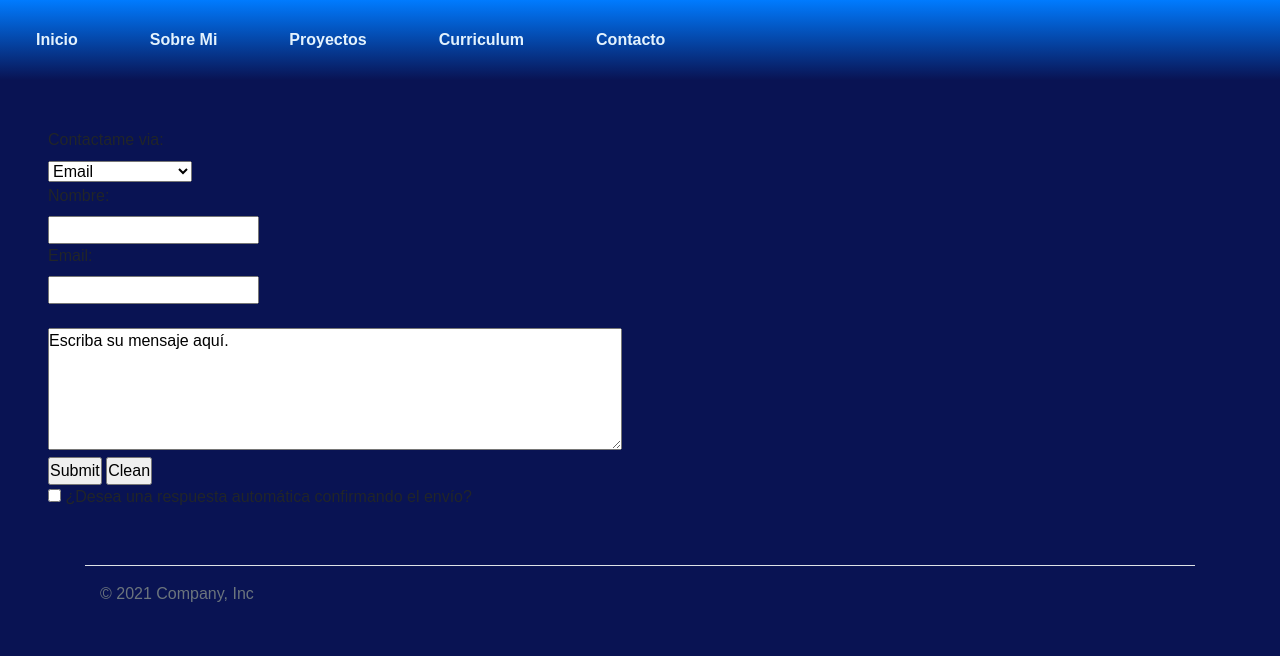
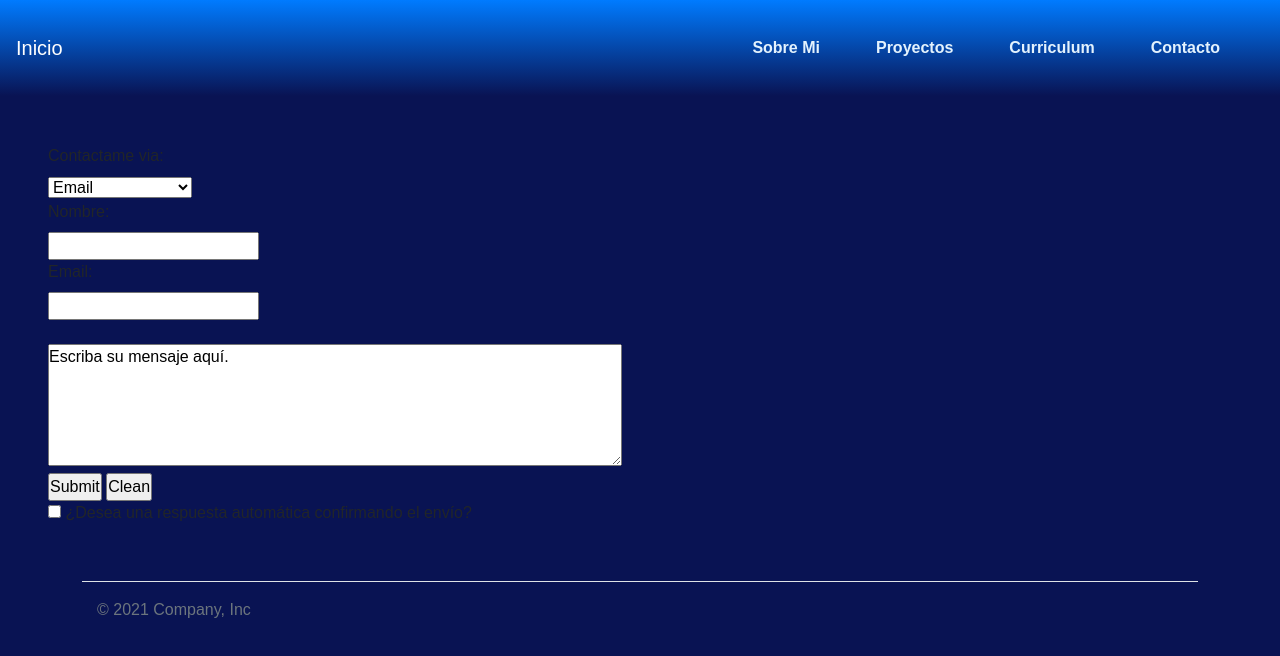
Before and after one commit to Luciano-Tarsia/DesarrolloWeb-CoderHouse, a plain HTML site: page contacto.html in a window 1280 px wide. Drawn offline with nearby package versions, Linux system fonts and the light colour scheme; a web font is replaced by a local one.

Commit message:
Menu hamburguesa

```diff
--- a/contacto.html
+++ b/contacto.html
@@ -6,37 +6,42 @@
     <meta name="viewport" content="width=device-width, initial-scale=1.0">
     <title>Document</title>
 
-    <link rel="stylesheet" href="archivo.css"/>
-
     <link href="https://fonts.googleapis.com/css2?family=Orbitron&family=Zen+Kaku+Gothic+Antique:wght@300;400&display=swap" rel="stylesheet">
 
     <link rel="stylesheet" href="https://maxcdn.bootstrapcdn.com/bootstrap/4.0.0/css/bootstrap.min.css" integrity="sha384-Gn5384xqQ1aoWXA+058RXPxPg6fy4IWvTNh0E263XmFcJlSAwiGgFAW/dAiS6JXm" crossorigin="anonymous">
     <script src="https://maxcdn.bootstrapcdn.com/bootstrap/4.0.0/js/bootstrap.min.js" integrity="sha384-JZR6Spejh4U02d8jOt6vLEHfe/JQGiRRSQQxSfFWpi1MquVdAyjUar5+76PVCmYl" crossorigin="anonymous"></script>
 
+    <link
+      href="https://cdn.jsdelivr.net/npm/bootstrap@5.1.3/dist/css/bootstrap.min.css"
+      rel="stylesheet"
+      integrity="sha384-1BmE4kWBq78iYhFldvKuhfTAU6auU8tT94WrHftjDbrCEXSU1oBoqyl2QvZ6jIW3"
+      crossorigin="anonymous"
+    />
+
     <link rel="stylesheet" href="archivo.css"/>
 </head>
 <body>
-  <header>
-      <div class="container-flex">
-          <ul class="grad nav navbar-dark bg-primary" >
-            <li class="nav-item">
-              <a class="nav-link" href="index.html" style="color: #e3f2fd;" >Inicio</a>
-            </li>
-            <li class="nav-item">
-              <a class="nav-link" href="sobremi.html" style="color: #e3f2fd;">Sobre Mi</a>
-            </li>
-            <li class="nav-item">
-              <a class="nav-link" href="proyectos.html" style="color: #e3f2fd;">Proyectos</a>
-            </li>
-            <li class="nav-item">
-              <a class="nav-link" href="curriculum.html" style="color: #e3f2fd;">Curriculum</a>
-            </li>
-            <li class="nav-item">
-              <a class="nav-link" href="contacto.html" style="color: #e3f2fd;">Contacto</a>
-            </li>
-          </ul>
-      </div>
-  </header>
+    <header class="grad navbar navbar-expand-md navbar-dark bg-light">
+        <a class="navbar-brand" href="index.html">Inicio</a>
+        <button
+          class="navbar-toggler"
+          type="button"
+          data-bs-toggle="collapse"
+          data-bs-target="#navbarNav"
+          aria-controls="navbarNav"
+          aria-expanded="false"
+          aria-label="Toggle navigation">
+              <span class="navbar-toggler-icon"></span>
+        </button>
+        <nav class="collapse navbar-collapse justify-content-end" id="navbarNav">
+            <ul class="navbar-nav float-right text-right pr-3" >
+                <a href="sobremi.html" class="nav-link" style="color: #e3f2fd;"><li class="nav-item">Sobre Mi</li></a>
+                <a href="proyectos.html" class="nav-link" style="color: #e3f2fd;"><li class="nav-item">Proyectos</li></a>
+                <a href="curriculum.html" class="nav-link" style="color: #e3f2fd;"><li class="nav-item">Curriculum</li></a>
+                <a href="contacto.html" class="nav-link" style="color: #e3f2fd;"><li class="nav-item">Contacto</li></a>
+            </ul>
+        </nav>
+    </header>
     <main style="margin: 3rem;">
         <form>
             <label for="mediodecontacto">Contactame via:</label><br>
@@ -68,5 +73,10 @@
             </div>
         </footer>
    </div>
+
+   <!-- JavaScript Bundle with Popper -->
+   <script src="https://cdn.jsdelivr.net/npm/bootstrap@5.1.3/dist/js/bootstrap.bundle.min.js"
+   integrity="sha384-ka7Sk0Gln4gmtz2MlQnikT1wXgYsOg+OMhuP+IlRH9sENBO0LRn5q+8nbTov4+1p" crossorigin="anonymous">
+   </script>
 </body>
 </html>
```
Also changed, not shown: curriculum.html (+32 -19 lines), index.html (+34 -22 lines), proyectos.html (+31 -19 lines), sobremi.html (+31 -22 lines).
